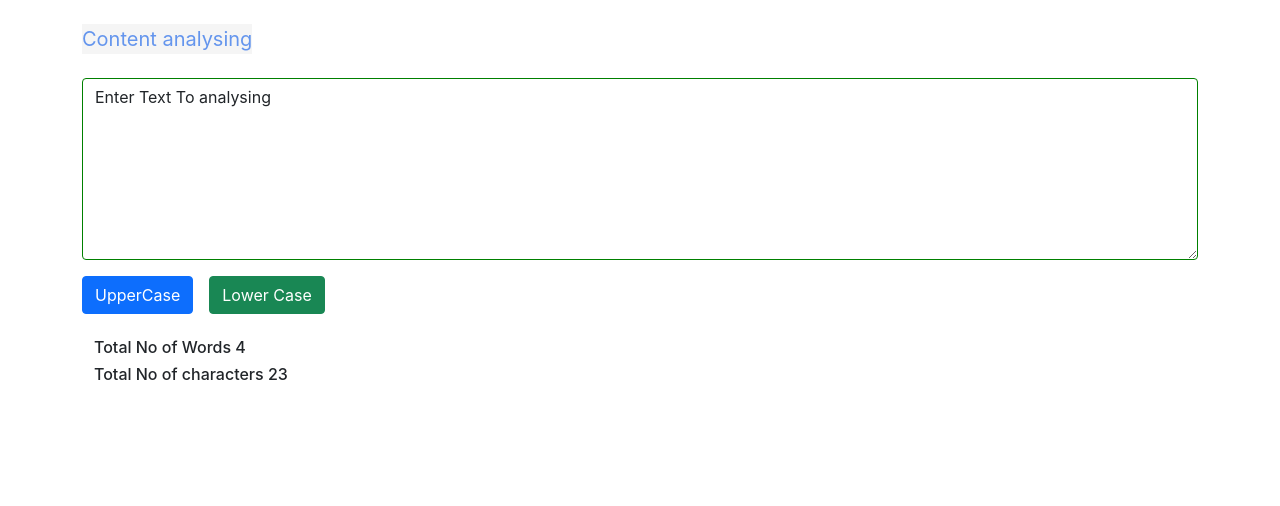
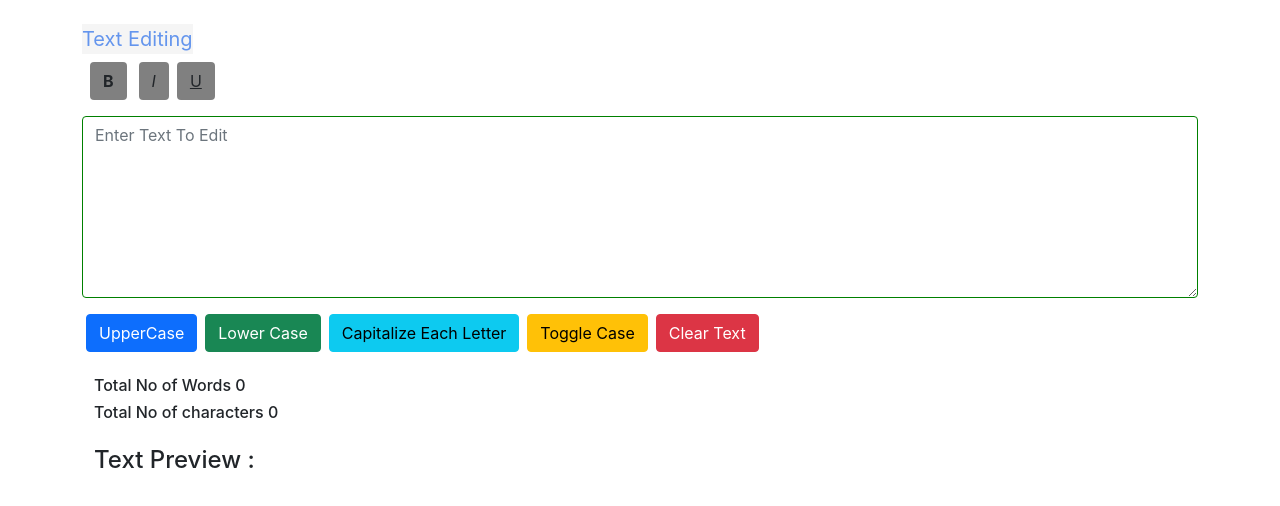
Before and after one commit to pauljayanta17/Text-Editor, a React (Create React App) app: page / in a window 1280 px wide. Shown: the top 506 px of the page. Built offline with nearby package versions, Linux system fonts and the light colour scheme.

Commit message:
first commit

```diff
--- a/src/App.js
+++ b/src/App.js
@@ -1,12 +1,13 @@
 import './App.css';
-import Navbar from './components/Navbar';
+// import Navbar from './components/Navbar';
 import Textareas from './components/Textareas';
 function App() {
   return (
    <>
-   <div className="container my-4"></div>
-    {/* <Navbar title="Home" aboutUs="About Us" contactUs="Contact Us"/> */}
-    <Textareas title="Content analysing"/>
+   <div className="container"></div>
+    {/* <Navbar title="Content Convertion" aboutUs="About Us" contactUs="Contact Us"/> */}
+    {/* <Navbar title="Content Convertion"/>  */}
+    <Textareas title="Text Editing"/>
   </>
   );
 }
--- a/src/components/Navbar.js
+++ /dev/null
@@ -1,47 +0,0 @@
-import React from 'react'
-import PropTypes from 'prop-types'
-export default function Navbar(props) {
-    return (
-        <nav className="navbar navbar-expand-lg navbar-light bg-light">
-        <div className="container-fluid">
-          <div className="collapse navbar-collapse" id="navbarSupportedContent">
-            <ul className="navbar-nav me-auto mb-2 mb-lg-0">
-              <li className="nav-item">
-                <a className="nav-link active" aria-current="page" href="/" style={{fontSize:15}}>
-                  {props.title}
-                </a>
-              </li>
-              <li className="nav-item">
-                <a className="nav-link" href="/">
-                {props.aboutUs}
-                </a>
-              </li>
-              <li className="nav-item">
-                <a className="nav-link" href="/">
-                {props.contactUs}
-                </a>
-              </li>
-
-            </ul>
-            {/* <form className="d-flex">
-              <input
-                className="form-control me-2"
-                type="search"
-                placeholder="Search"
-                aria-label="Search"
-              />
-              <button className="btn btn-outline-success" type="submit">
-                Search
-              </button>
-            </form> */}
-          </div>
-        </div>
-      </nav>
-    )
-}
-
-
-// }
-Navbar.propTypes = {
-title : PropTypes.string
-}
--- a/src/components/Textareas.js
+++ b/src/components/Textareas.js
@@ -1,46 +1,170 @@
-import React,{useState} from "react";
-import PropTypes from 'prop-types'
+import React, { useState } from "react";
+import PropTypes from "prop-types";
 
 export default function Textareas(props) {
+  const handleUpclick = () => {
+    setText(text.toUpperCase());
+  };
+  const onHandleChanged = (event) => {
+    setText(event.target.value);
+  };
+  const handleLowclick = () => {
+    setText(text.toLowerCase());
+  };
+  const handleCapitalEachclick = () => {
+    var temp = text.toLowerCase();
+    var words = temp.split(" ");
+    var capital_eachWord = [];
+    words.forEach((element) => {
+      capital_eachWord.push(
+        element[0].toUpperCase() + element.slice(1, element.length)
+      );
+    });
+    setText(capital_eachWord.join(" "));
+  };
+  const handleToggleclick = () => {
+    var temp = text.toUpperCase();
+    var words = temp.split(" ");
+    var capital_eachWord = [];
+    words.forEach((element) => {
+      capital_eachWord.push(
+        element[0].toLowerCase() + element.slice(1, element.length)
+      );
+    });
+    setText(capital_eachWord.join(" "));
+  };
+  const handleBoldTextclick = () => {
+    bold ? setBold(false) : setBold(true);
+    console.log(bold);
+    // setText(text.style.fontWeight.bold)
+  };
+  const handleItalicTextclick = () => {
+    italic ? setItalic(false) : setItalic(true);
+    console.log(italic);
+  };
 
+  const handleUnderlineTextclick = () => {
+    underline ? setUnderline(false) : setUnderline(true);
+  };
+  const handleClearclick = () => {
+    setText("");
+  };
 
-   const handleUpclick = ()=>{
-        setText(text.toUpperCase())
-    }
-    const onHandleChanged=(event)=>{
-        setText(event.target.value)
-    }
-    const handleLowclick=()=>{
-        setText(text.toLowerCase())
-    }
-    const [text,setText]=useState('Enter Text To analysing')
+  const [text, setText] = useState("");
+  const [bold, setBold] = useState(false);
+  const [italic, setItalic] = useState(false);
+  const [underline, setUnderline] = useState(false);
   return (
     <>
-     <div className="container">
+      <div className="container my-4">
         <div className="mb-3">
-        <label className="form-label">
-          {props.title}
-        </label>
+          <label className="form-label">{props.title}</label>
+          <br />
+          <button
+            type="button"
+            className="btn mx-2"
+            style={{ backgroundColor: bold ? "Green" : "gray" }}
+            onClick={handleBoldTextclick}
+          >
+            <b> B</b>
+          </button>
+
+          <button
+            type="button"
+            className="btn mx-1"
+            style={{ backgroundColor: italic ? "orange" : "gray" }}
+            onClick={handleItalicTextclick}
+          >
+            <i>I</i>
+          </button>
+          <button
+            type="button"
+            className="btn mx-1"
+            style={{ backgroundColor: underline ? "teal" : "gray" }}
+            onClick={handleUnderlineTextclick}
+          >
+            <u>U</u>
+          </button>
           <textarea
             className="form-control my-3"
             id="exampleFormControlTextarea1"
             rows="7"
             value={text}
+            placeholder="Enter Text To Edit"
+            style={{
+              textAlign: "justify",
+              fontWeight: bold ? "Bold" : "normal",
+              fontStyle: italic ? "italic" : "normal",
+              textDecoration: underline ? "underline" : "initial",
+            }}
             onChange={onHandleChanged}
           ></textarea>
         </div>
-      <button type="button" className="btn btn-primary" onClick={handleUpclick} >UpperCase</button>
-      <button type="button" className="btn btn-success mx-3" onClick={handleLowclick} >Lower Case</button>
+        <button
+          type="button"
+          className="btn btn-primary mx-1"
+          onClick={handleUpclick}
+        >
+          UpperCase
+        </button>
+        <button
+          type="button"
+          className="btn btn-success mx-1"
+          onClick={handleLowclick}
+        >
+          Lower Case
+        </button>
+        <button
+          type="button"
+          className="btn btn-info mx-1"
+          onClick={handleCapitalEachclick}
+        >
+          Capitalize Each Letter
+        </button>
+        <button
+          type="button"
+          className="btn btn-warning mx-1"
+          onClick={handleToggleclick}
+        >
+          Toggle Case
+        </button>
+        <button
+          type="button"
+          className="btn btn-danger mx-1"
+          onClick={handleClearclick}
+        >
+          Clear Text
+        </button>
+
         <div className="container my-4">
-            <h6>Total No of Words {text.length!==0? text.split(" ").length:0}</h6>
-            <h6>Total No of characters {text.length!==0?text.length:0}</h6>
+          <h6>
+            Total No of Words {text.length !== 0 ? text.split(" ").length : 0}
+          </h6>
+          <h6>
+            Total No of characters{" "}
+            {text.length !== 0 ? text.length - text.split(" ").length +1: 0}
+          </h6>
+        </div>
+        <div className="container">
+          <h4>Text Preview : </h4>
+        </div>
+
+        <div
+          className="container"
+          style={{
+            textAlign: "justify",
+            fontWeight: bold ? "bold" : "normal",
+            fontStyle: italic ? "italic" : "normal",
+            textDecoration: underline ? "underline" : "initial",
+          }}
+        >
+          {text === "Enter Text To Edit" ? "" : text}
         </div>
       </div>
     </>
   );
 }
 
-
-Textareas.propsTypes={
-    title: PropTypes.string
-}
+Textareas.propsTypes = {
+  title: PropTypes.string,
+};
```
Also changed, not shown: firebase.json (added), src/components/Navbar.txt (added), 1 other file (tests, documents, lock files or other folders). Lines whose indentation alone changed are shown as unchanged.
